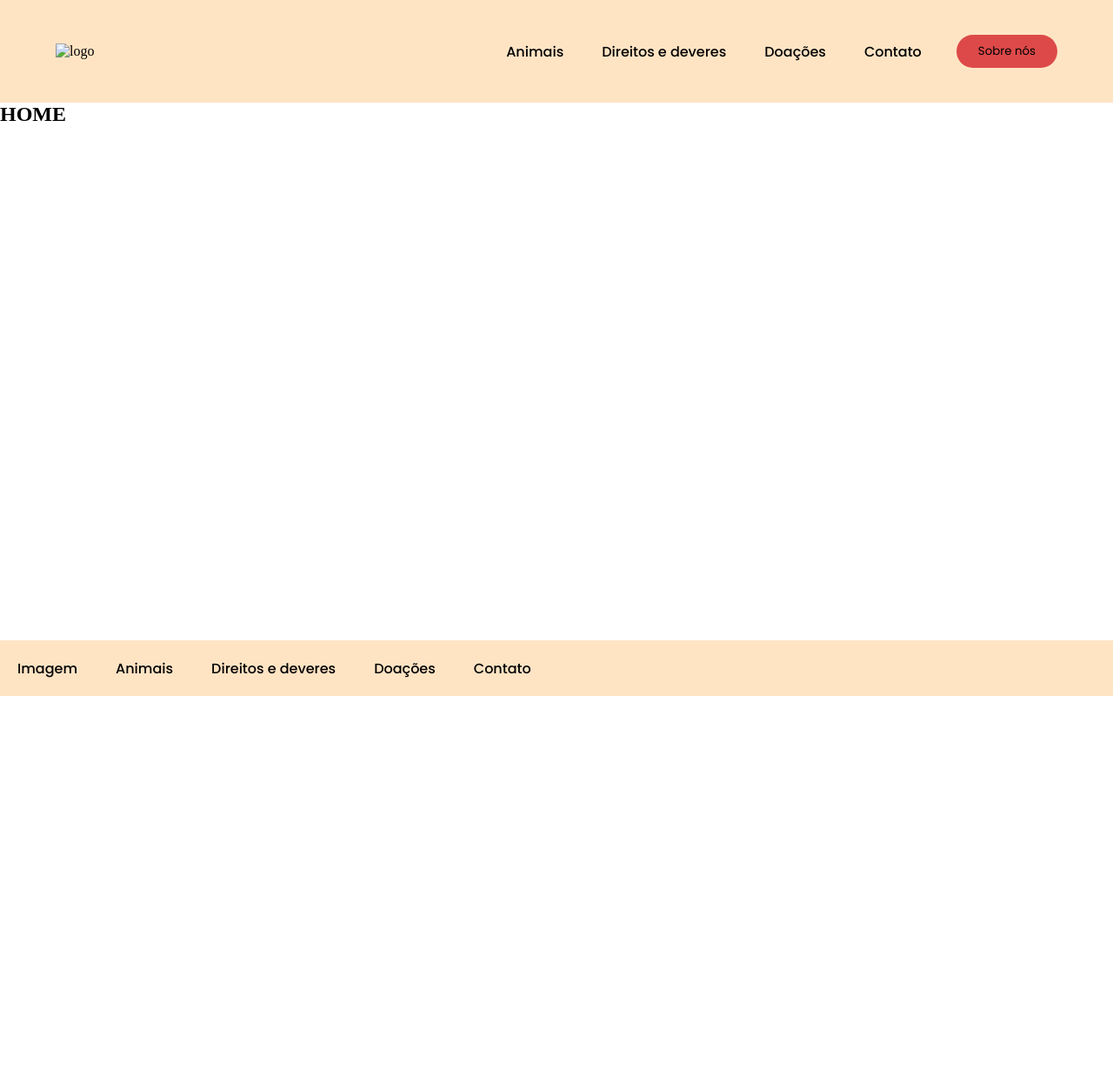
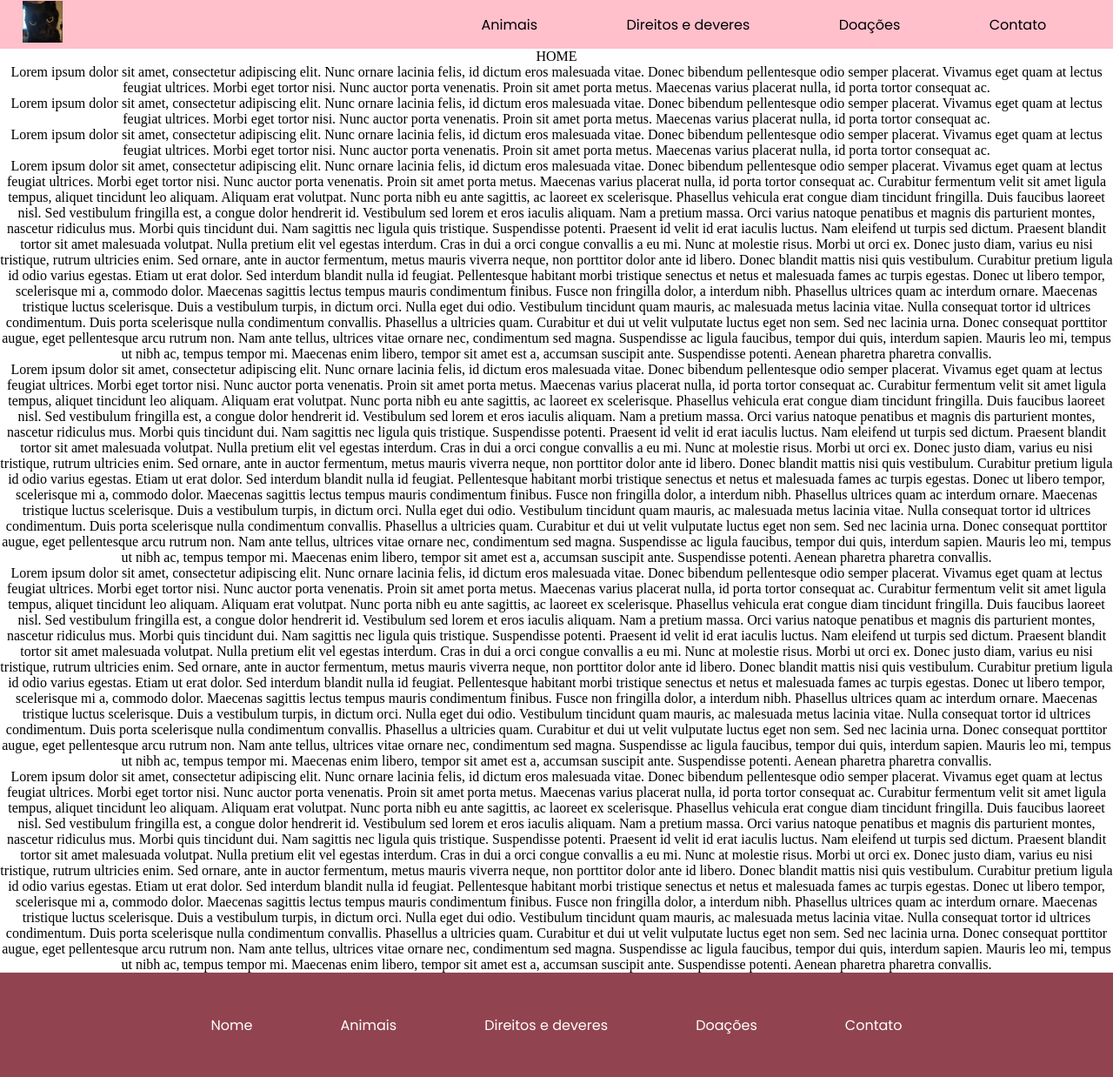
Before and after one commit to Bewwwy/TCC, a PHP site: page /site/index.html in a window 1280 px wide. Shown: the whole page at 87% size. Before the commit the page ends 800 px from the top, so only its background shows below. Run offline with PHP 8.4, Linux system fonts and the light colour scheme.

Commit message:
Arrumando navbar e footer

```diff
--- /dev/null
+++ b/css/all.css
@@ -0,0 +1,20 @@
+@import url('https://fonts.googleapis.com/css2?family=Poppins:ital,wght@0,100;0,200;0,300;0,400;0,500;0,600;0,700;0,800;0,900;1,100;1,200;1,300;1,400;1,500;1,600;1,700;1,800;1,900&display=swap');
+
+* {
+    margin: 0;
+    padding: 0;
+    border: 0;
+    outline: 0;
+    font-weight: inherit;
+    font-size: inherit;
+    font-family: inherit;
+    box-sizing: border-box;
+    list-style: none;
+    text-decoration: none;
+    border: none;
+    text-align: center;
+}
+
+.content {
+    min-height: 78vh;
+}
--- /dev/null
+++ b/css/footer.css
@@ -0,0 +1,30 @@
+@import url('https://fonts.googleapis.com/css2?family=Poppins:ital,wght@0,100;0,200;0,300;0,400;0,500;0,600;0,700;0,800;0,900;1,100;1,200;1,300;1,400;1,500;1,600;1,700;1,800;1,900&display=swap');
+
+footer {
+    background-color: rgb(145, 68, 80);
+    height: 15vh;
+    display: flex;
+    justify-content: space-around;
+    font-family: Poppins;
+}
+
+.footer_links {
+    /* background-color: aquamarine; */
+    width: 70vw;
+    display: flex;
+    justify-content: space-around;
+}
+
+.footer_links li {
+    /* background-color: yellow; */
+    margin: 6vh 0;
+}
+
+.footer_links li a {
+    color: white;
+}
+
+.footer_links li a:hover {
+    color: rgb(0, 0, 0);
+    transition: 0.3s ease;
+}
--- /dev/null
+++ b/css/nav.css
@@ -0,0 +1,46 @@
+@import url('https://fonts.googleapis.com/css2?family=Poppins:ital,wght@0,100;0,200;0,300;0,400;0,500;0,600;0,700;0,800;0,900;1,100;1,200;1,300;1,400;1,500;1,600;1,700;1,800;1,900&display=swap');
+
+header {
+    font-family: 'Poppins', Courier, monospace;
+    background-color: pink;
+    height: 100%;
+    display: flex;
+    justify-content: space-between;
+    align-items: center;
+    flex-wrap: wrap;
+}
+
+.logo {
+    height: 6vh;
+    margin: 0 2vw;
+    cursor: pointer;
+}
+
+.nav {
+    /* background-color: aliceblue; */
+    height: 7vh;
+    display: flex;
+    align-items: center;
+}
+
+.nav_links {
+    /* background-color: yellow; */
+    display: flex;
+    align-items: center;
+    flex-wrap: wrap;
+    margin: 0 2vw;
+}
+
+.nav_links li {
+    /* background-color: pink; */
+    margin: 0 4vw;
+}
+
+.nav_links li a {
+    color: black;
+}
+
+.nav_links li a:hover {
+    color: rgb(255, 255, 255);
+    transition: 0.3s ease;
+}
--- a/site/style.css
+++ b/css/style.css
@@ -1,14 +1,12 @@
-@import url('https://fonts.googleapis.com/css2?family=Poppins:ital,wght@0,100;0,200;0,300;0,400;0,500;0,600;0,700;0,800;0,900;1,100;1,200;1,300;1,400;1,500;1,600;1,700;1,800;1,900&display=swap');
-
 * {
     box-sizing: border-box;
     margin: 0;
     padding: 0;
     text-decoration: none;
+    max-width: 100vw;
 }
 
 li, a {
-    font-family: "Poppins", monospace;
     font-weight: 500;
     font-size: 16px;
     text-decoration: none;
@@ -64,9 +62,7 @@ button:hover {
 footer {
     background-color: bisque;
     bottom: 0;
-    position: absolute;
     min-height: 8vh;
-    min-width: 100vw;
     padding-top: 20px;
 }
 
--- /dev/null
+++ b/index.html
@@ -0,0 +1,78 @@
+<!DOCTYPE html>
+<html lang="en">
+<head>
+    <meta charset="UTF-8">
+    <meta name="viewport" content="width=device-width, initial-scale=1.0">
+    <link rel="stylesheet" href="css/all.css">
+    <link rel="stylesheet" href="css/nav.css">
+    <link rel="stylesheet" href="css/footer.css">
+    <title>Home</title>
+</head>
+<body>
+    <header>
+        <a href="/"><img class="logo" src="images/wewe.jpg" alt="logo"></a>
+        <nav class="nav">
+            <ul class="nav_links">
+                <li><a href="">Animais</a></li>
+                <li><a href="">Direitos e deveres</a></li>
+                <li><a href="">Doações</a></li>
+                <li><a href="">Contato</a></li>
+            </ul>
+        </nav>
+    </header>
+
+    <section class="content">
+        <h1>HOME</h1>
+        <p>Lorem ipsum dolor sit amet, consectetur adipiscing elit. Nunc ornare lacinia felis, id dictum eros malesuada vitae. Donec bibendum pellentesque odio semper placerat. Vivamus eget quam at lectus feugiat ultrices. Morbi eget tortor nisi. Nunc auctor porta venenatis. Proin sit amet porta metus. Maecenas varius placerat nulla, id porta tortor consequat ac.</p>
+        <p>Lorem ipsum dolor sit amet, consectetur adipiscing elit. Nunc ornare lacinia felis, id dictum eros malesuada vitae. Donec bibendum pellentesque odio semper placerat. Vivamus eget quam at lectus feugiat ultrices. Morbi eget tortor nisi. Nunc auctor porta venenatis. Proin sit amet porta metus. Maecenas varius placerat nulla, id porta tortor consequat ac.</p>
+        <p>Lorem ipsum dolor sit amet, consectetur adipiscing elit. Nunc ornare lacinia felis, id dictum eros malesuada vitae. Donec bibendum pellentesque odio semper placerat. Vivamus eget quam at lectus feugiat ultrices. Morbi eget tortor nisi. Nunc auctor porta venenatis. Proin sit amet porta metus. Maecenas varius placerat nulla, id porta tortor consequat ac.</p>
+        <p>Lorem ipsum dolor sit amet, consectetur adipiscing elit. Nunc ornare lacinia felis, id dictum eros malesuada vitae. Donec bibendum pellentesque odio semper placerat. Vivamus eget quam at lectus feugiat ultrices. Morbi eget tortor nisi. Nunc auctor porta venenatis. Proin sit amet porta metus. Maecenas varius placerat nulla, id porta tortor consequat ac.
+
+            Curabitur fermentum velit sit amet ligula tempus, aliquet tincidunt leo aliquam. Aliquam erat volutpat. Nunc porta nibh eu ante sagittis, ac laoreet ex scelerisque. Phasellus vehicula erat congue diam tincidunt fringilla. Duis faucibus laoreet nisl. Sed vestibulum fringilla est, a congue dolor hendrerit id. Vestibulum sed lorem et eros iaculis aliquam. Nam a pretium massa. Orci varius natoque penatibus et magnis dis parturient montes, nascetur ridiculus mus.
+
+            Morbi quis tincidunt dui. Nam sagittis nec ligula quis tristique. Suspendisse potenti. Praesent id velit id erat iaculis luctus. Nam eleifend ut turpis sed dictum. Praesent blandit tortor sit amet malesuada volutpat. Nulla pretium elit vel egestas interdum. Cras in dui a orci congue convallis a eu mi. Nunc at molestie risus. Morbi ut orci ex. Donec justo diam, varius eu nisi tristique, rutrum ultricies enim. Sed ornare, ante in auctor fermentum, metus mauris viverra neque, non porttitor dolor ante id libero. Donec blandit mattis nisi quis vestibulum. Curabitur pretium ligula id odio varius egestas. Etiam ut erat dolor.
+
+            Sed interdum blandit nulla id feugiat. Pellentesque habitant morbi tristique senectus et netus et malesuada fames ac turpis egestas. Donec ut libero tempor, scelerisque mi a, commodo dolor. Maecenas sagittis lectus tempus mauris condimentum finibus. Fusce non fringilla dolor, a interdum nibh. Phasellus ultrices quam ac interdum ornare. Maecenas tristique luctus scelerisque. Duis a vestibulum turpis, in dictum orci. Nulla eget dui odio. Vestibulum tincidunt quam mauris, ac malesuada metus lacinia vitae. Nulla consequat tortor id ultrices condimentum. Duis porta scelerisque nulla condimentum convallis. Phasellus a ultricies quam. Curabitur et dui ut velit vulputate luctus eget non sem.
+
+            Sed nec lacinia urna. Donec consequat porttitor augue, eget pellentesque arcu rutrum non. Nam ante tellus, ultrices vitae ornare nec, condimentum sed magna. Suspendisse ac ligula faucibus, tempor dui quis, interdum sapien. Mauris leo mi, tempus ut nibh ac, tempus tempor mi. Maecenas enim libero, tempor sit amet est a, accumsan suscipit ante. Suspendisse potenti. Aenean pharetra pharetra convallis.</p>
+        <p>Lorem ipsum dolor sit amet, consectetur adipiscing elit. Nunc ornare lacinia felis, id dictum eros malesuada vitae. Donec bibendum pellentesque odio semper placerat. Vivamus eget quam at lectus feugiat ultrices. Morbi eget tortor nisi. Nunc auctor porta venenatis. Proin sit amet porta metus. Maecenas varius placerat nulla, id porta tortor consequat ac.
+
+            Curabitur fermentum velit sit amet ligula tempus, aliquet tincidunt leo aliquam. Aliquam erat volutpat. Nunc porta nibh eu ante sagittis, ac laoreet ex scelerisque. Phasellus vehicula erat congue diam tincidunt fringilla. Duis faucibus laoreet nisl. Sed vestibulum fringilla est, a congue dolor hendrerit id. Vestibulum sed lorem et eros iaculis aliquam. Nam a pretium massa. Orci varius natoque penatibus et magnis dis parturient montes, nascetur ridiculus mus.
+
+            Morbi quis tincidunt dui. Nam sagittis nec ligula quis tristique. Suspendisse potenti. Praesent id velit id erat iaculis luctus. Nam eleifend ut turpis sed dictum. Praesent blandit tortor sit amet malesuada volutpat. Nulla pretium elit vel egestas interdum. Cras in dui a orci congue convallis a eu mi. Nunc at molestie risus. Morbi ut orci ex. Donec justo diam, varius eu nisi tristique, rutrum ultricies enim. Sed ornare, ante in auctor fermentum, metus mauris viverra neque, non porttitor dolor ante id libero. Donec blandit mattis nisi quis vestibulum. Curabitur pretium ligula id odio varius egestas. Etiam ut erat dolor.
+
+            Sed interdum blandit nulla id feugiat. Pellentesque habitant morbi tristique senectus et netus et malesuada fames ac turpis egestas. Donec ut libero tempor, scelerisque mi a, commodo dolor. Maecenas sagittis lectus tempus mauris condimentum finibus. Fusce non fringilla dolor, a interdum nibh. Phasellus ultrices quam ac interdum ornare. Maecenas tristique luctus scelerisque. Duis a vestibulum turpis, in dictum orci. Nulla eget dui odio. Vestibulum tincidunt quam mauris, ac malesuada metus lacinia vitae. Nulla consequat tortor id ultrices condimentum. Duis porta scelerisque nulla condimentum convallis. Phasellus a ultricies quam. Curabitur et dui ut velit vulputate luctus eget non sem.
+
+            Sed nec lacinia urna. Donec consequat porttitor augue, eget pellentesque arcu rutrum non. Nam ante tellus, ultrices vitae ornare nec, condimentum sed magna. Suspendisse ac ligula faucibus, tempor dui quis, interdum sapien. Mauris leo mi, tempus ut nibh ac, tempus tempor mi. Maecenas enim libero, tempor sit amet est a, accumsan suscipit ante. Suspendisse potenti. Aenean pharetra pharetra convallis.</p>
+        <p>Lorem ipsum dolor sit amet, consectetur adipiscing elit. Nunc ornare lacinia felis, id dictum eros malesuada vitae. Donec bibendum pellentesque odio semper placerat. Vivamus eget quam at lectus feugiat ultrices. Morbi eget tortor nisi. Nunc auctor porta venenatis. Proin sit amet porta metus. Maecenas varius placerat nulla, id porta tortor consequat ac.
+
+            Curabitur fermentum velit sit amet ligula tempus, aliquet tincidunt leo aliquam. Aliquam erat volutpat. Nunc porta nibh eu ante sagittis, ac laoreet ex scelerisque. Phasellus vehicula erat congue diam tincidunt fringilla. Duis faucibus laoreet nisl. Sed vestibulum fringilla est, a congue dolor hendrerit id. Vestibulum sed lorem et eros iaculis aliquam. Nam a pretium massa. Orci varius natoque penatibus et magnis dis parturient montes, nascetur ridiculus mus.
+
+            Morbi quis tincidunt dui. Nam sagittis nec ligula quis tristique. Suspendisse potenti. Praesent id velit id erat iaculis luctus. Nam eleifend ut turpis sed dictum. Praesent blandit tortor sit amet malesuada volutpat. Nulla pretium elit vel egestas interdum. Cras in dui a orci congue convallis a eu mi. Nunc at molestie risus. Morbi ut orci ex. Donec justo diam, varius eu nisi tristique, rutrum ultricies enim. Sed ornare, ante in auctor fermentum, metus mauris viverra neque, non porttitor dolor ante id libero. Donec blandit mattis nisi quis vestibulum. Curabitur pretium ligula id odio varius egestas. Etiam ut erat dolor.
+
+            Sed interdum blandit nulla id feugiat. Pellentesque habitant morbi tristique senectus et netus et malesuada fames ac turpis egestas. Donec ut libero tempor, scelerisque mi a, commodo dolor. Maecenas sagittis lectus tempus mauris condimentum finibus. Fusce non fringilla dolor, a interdum nibh. Phasellus ultrices quam ac interdum ornare. Maecenas tristique luctus scelerisque. Duis a vestibulum turpis, in dictum orci. Nulla eget dui odio. Vestibulum tincidunt quam mauris, ac malesuada metus lacinia vitae. Nulla consequat tortor id ultrices condimentum. Duis porta scelerisque nulla condimentum convallis. Phasellus a ultricies quam. Curabitur et dui ut velit vulputate luctus eget non sem.
+
+            Sed nec lacinia urna. Donec consequat porttitor augue, eget pellentesque arcu rutrum non. Nam ante tellus, ultrices vitae ornare nec, condimentum sed magna. Suspendisse ac ligula faucibus, tempor dui quis, interdum sapien. Mauris leo mi, tempus ut nibh ac, tempus tempor mi. Maecenas enim libero, tempor sit amet est a, accumsan suscipit ante. Suspendisse potenti. Aenean pharetra pharetra convallis.</p>
+        <p>Lorem ipsum dolor sit amet, consectetur adipiscing elit. Nunc ornare lacinia felis, id dictum eros malesuada vitae. Donec bibendum pellentesque odio semper placerat. Vivamus eget quam at lectus feugiat ultrices. Morbi eget tortor nisi. Nunc auctor porta venenatis. Proin sit amet porta metus. Maecenas varius placerat nulla, id porta tortor consequat ac.
+
+            Curabitur fermentum velit sit amet ligula tempus, aliquet tincidunt leo aliquam. Aliquam erat volutpat. Nunc porta nibh eu ante sagittis, ac laoreet ex scelerisque. Phasellus vehicula erat congue diam tincidunt fringilla. Duis faucibus laoreet nisl. Sed vestibulum fringilla est, a congue dolor hendrerit id. Vestibulum sed lorem et eros iaculis aliquam. Nam a pretium massa. Orci varius natoque penatibus et magnis dis parturient montes, nascetur ridiculus mus.
+
+            Morbi quis tincidunt dui. Nam sagittis nec ligula quis tristique. Suspendisse potenti. Praesent id velit id erat iaculis luctus. Nam eleifend ut turpis sed dictum. Praesent blandit tortor sit amet malesuada volutpat. Nulla pretium elit vel egestas interdum. Cras in dui a orci congue convallis a eu mi. Nunc at molestie risus. Morbi ut orci ex. Donec justo diam, varius eu nisi tristique, rutrum ultricies enim. Sed ornare, ante in auctor fermentum, metus mauris viverra neque, non porttitor dolor ante id libero. Donec blandit mattis nisi quis vestibulum. Curabitur pretium ligula id odio varius egestas. Etiam ut erat dolor.
+
+            Sed interdum blandit nulla id feugiat. Pellentesque habitant morbi tristique senectus et netus et malesuada fames ac turpis egestas. Donec ut libero tempor, scelerisque mi a, commodo dolor. Maecenas sagittis lectus tempus mauris condimentum finibus. Fusce non fringilla dolor, a interdum nibh. Phasellus ultrices quam ac interdum ornare. Maecenas tristique luctus scelerisque. Duis a vestibulum turpis, in dictum orci. Nulla eget dui odio. Vestibulum tincidunt quam mauris, ac malesuada metus lacinia vitae. Nulla consequat tortor id ultrices condimentum. Duis porta scelerisque nulla condimentum convallis. Phasellus a ultricies quam. Curabitur et dui ut velit vulputate luctus eget non sem.
+
+            Sed nec lacinia urna. Donec consequat porttitor augue, eget pellentesque arcu rutrum non. Nam ante tellus, ultrices vitae ornare nec, condimentum sed magna. Suspendisse ac ligula faucibus, tempor dui quis, interdum sapien. Mauris leo mi, tempus ut nibh ac, tempus tempor mi. Maecenas enim libero, tempor sit amet est a, accumsan suscipit ante. Suspendisse potenti. Aenean pharetra pharetra convallis.</p>
+
+    </section>
+
+    <footer>
+        <ul class="footer_links">
+            <li><a href="">Nome</a></li>
+            <li><a href="">Animais</a></li>
+            <li><a href="">Direitos e deveres</a></li>
+            <li><a href="">Doações</a></li>
+            <li><a href="">Contato</a></li>
+        </ul>
+    </footer>
+</body>
+</html>
--- a/site/index.html
+++ /dev/null
@@ -1,37 +0,0 @@
-<!DOCTYPE html>
-<html lang="en">
-<head>
-    <meta charset="UTF-8">
-    <meta name="viewport" content="width=device-width, initial-scale=1.0">
-    <link rel="stylesheet" href="style.css">
-    <title>Home</title>
-</head>
-<body>
-    <header>
-        <img class="logo" src="" alt="logo">
-        <nav>
-            <ul class="nav_links">
-                <li><a href="">Animais</a></li>
-                <li><a href="">Direitos e deveres</a></li>
-                <li><a href="">Doações</a></li>
-                <li><a href="">Contato</a></li>
-            </ul>
-        </nav>
-        <a class="cta" href="#"><button>Sobre nós</button></a>
-    </header>
-
-    <section>
-        <h1>HOME</h1>
-    </section>
-
-    <footer>
-        <ul class="footer_links">
-            <li><a href="">Imagem</a></li>
-            <li><a href="">Animais</a></li>
-            <li><a href="">Direitos e deveres</a></li>
-            <li><a href="">Doações</a></li>
-            <li><a href="">Contato</a></li>
-        </ul>
-    </footer>
-</body>
-</html>
```
Also changed, not shown: images/wewe.jpg (added).
